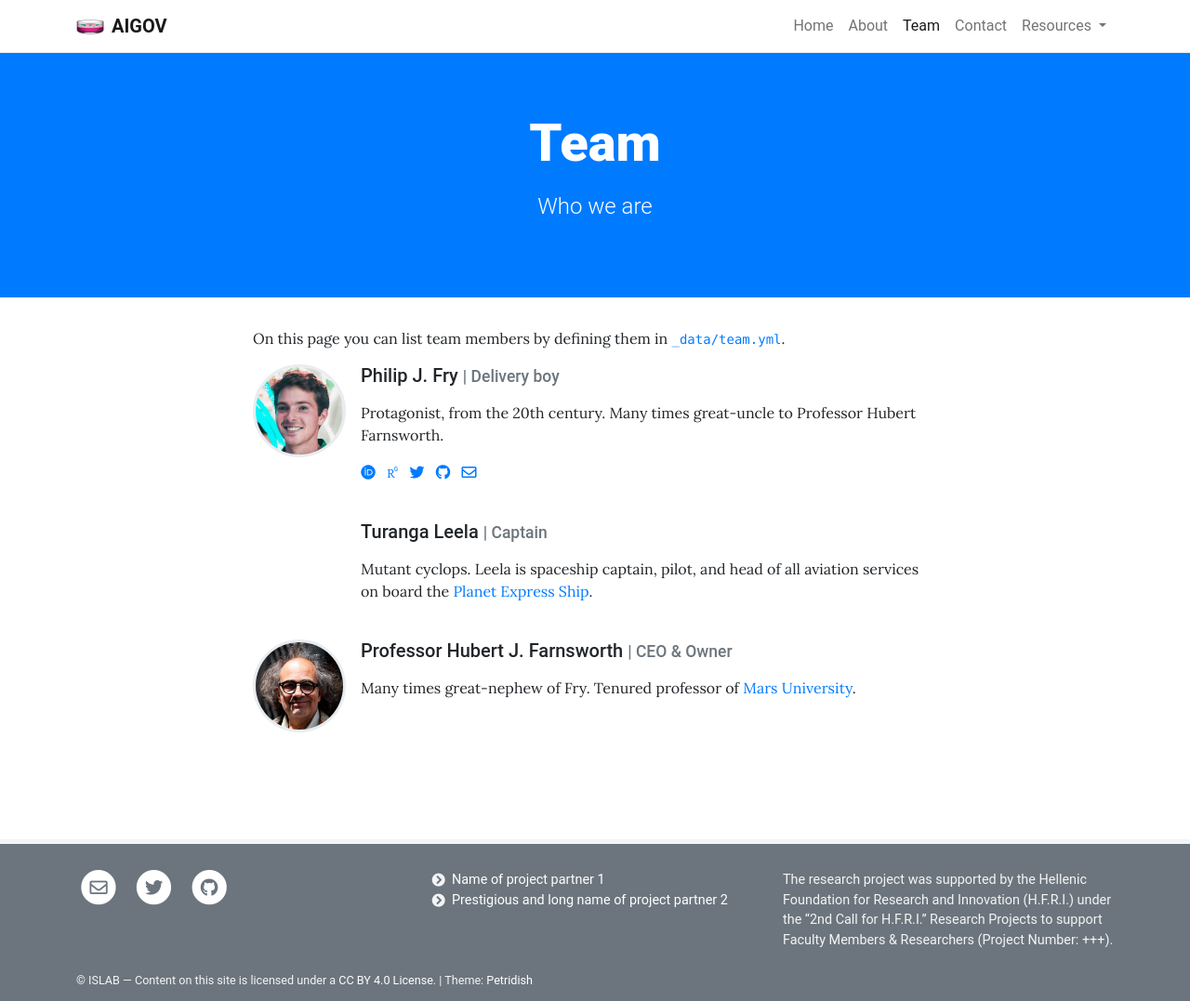
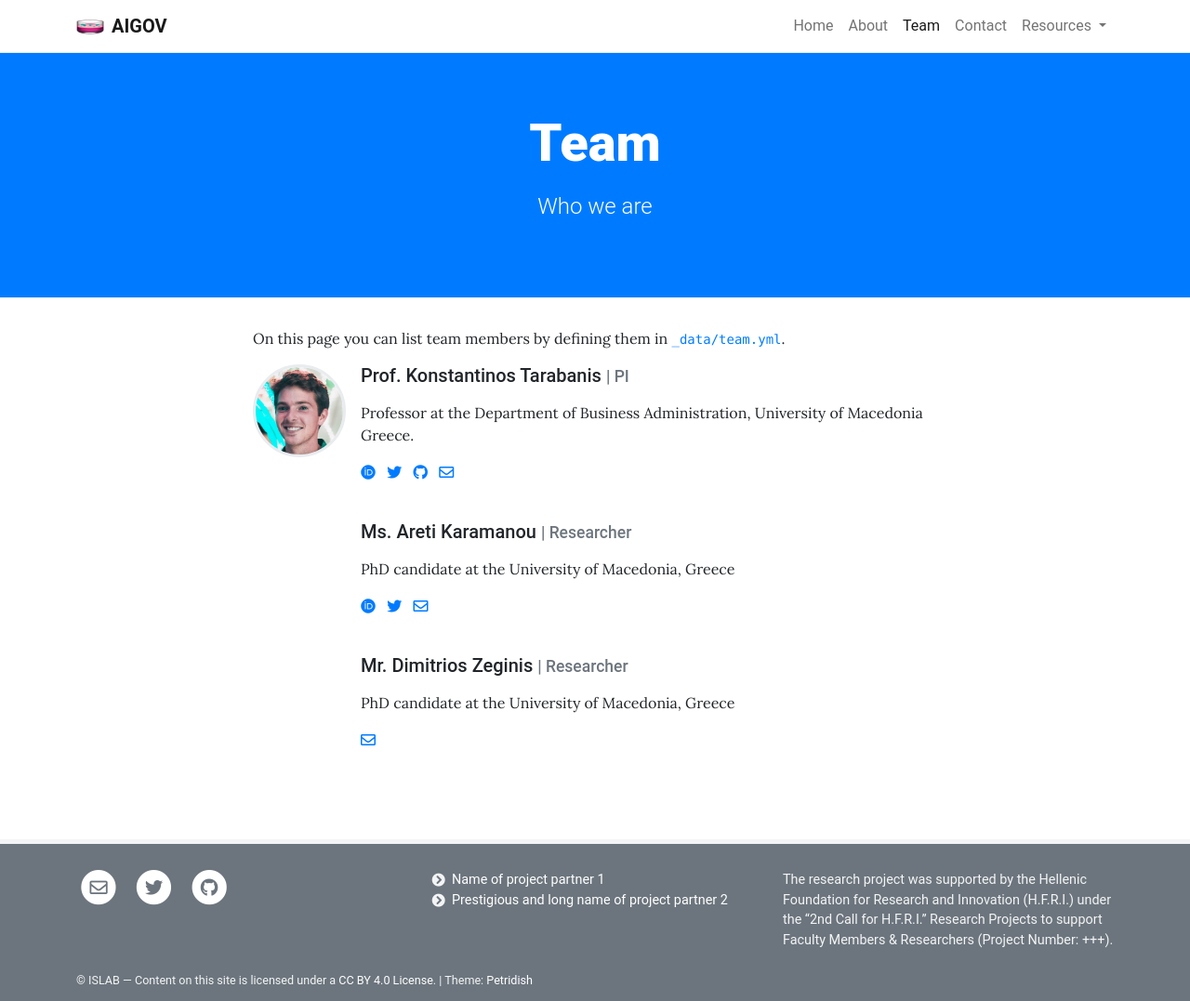
Before and after one commit to AIGOV-elidek/aigov-elidek.github.io, a Jekyll site: the page built from pages/team.md, in a window 1280 px wide. Shown: the whole page at 93% size. Built offline with Jekyll 4.4.1, drawn with Linux system fonts in a browser that asks for light colours; some web fonts are replaced.

Commit message:
Update team.yml

```diff
--- a/_data/team.yml
+++ b/_data/team.yml
@@ -1,24 +1,25 @@
 # Project team members listed below will appear on the /team page
 
-- name: Philip J. Fry
-  role: Delivery boy # Will appear next to name
+- name: Prof. Konstantinos Tarabanis
+  role: PI # Will appear next to name
   image: assets/theme/images/fry_ethan-hoover-311143-unsplash.jpg # Can be external link
   description: > # Can be Markdown
-    Protagonist, from the 20th century. Many times great-uncle to Professor Hubert Farnsworth.
-  orcid: 0000-0000-0000-0000
-  researchgate: researchgate_name
+    Professor at the Department of Business Administration, University of Macedonia Greece.
+  orcid: 0000-0002-4663-2113
   twitter: twitter_name
   github: github_name
-  email: your.email@example.com
+  email: kat@uom.edu.gr
 
-- name: Turanga Leela
-  role: Captain
+- name: Ms. Areti Karamanou
+  role: Researcher
   description: >
-    Mutant cyclops. Leela is spaceship captain, pilot, and head of all
-    aviation services on board the [Planet Express Ship](https://en.wikipedia.org/wiki/Planet_Express_Ship).
+    PhD candidate at the University of Macedonia, Greece
+  orcid: 0000-0003-2357-9169
+  email: akarm@uom.edu.gr
+  twitter: twitter_name
 
-- name: Professor Hubert J. Farnsworth
-  role: CEO & Owner
-  image: assets/theme/images/farnsworth_angelo-abear-1662775-unsplash.jpg
+- name: Mr. Dimitrios Zeginis
+  role: Researcher
   description: >
-    Many times great-nephew of Fry. Tenured professor of [Mars University](https://en.wikipedia.org/wiki/Mars_University).
+    PhD candidate at the University of Macedonia, Greece
+  email: zeginis@uom.edu.gr
```
